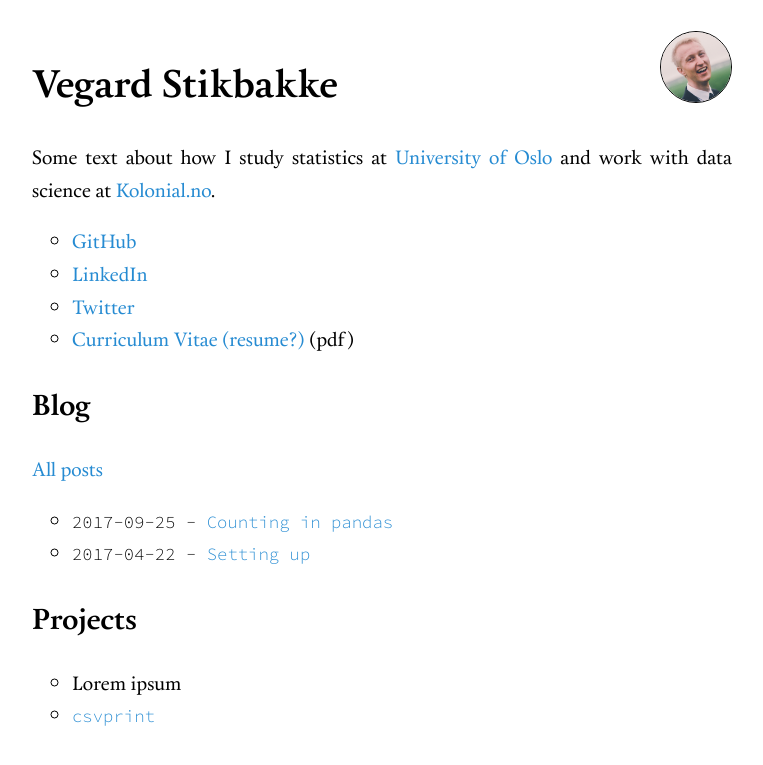
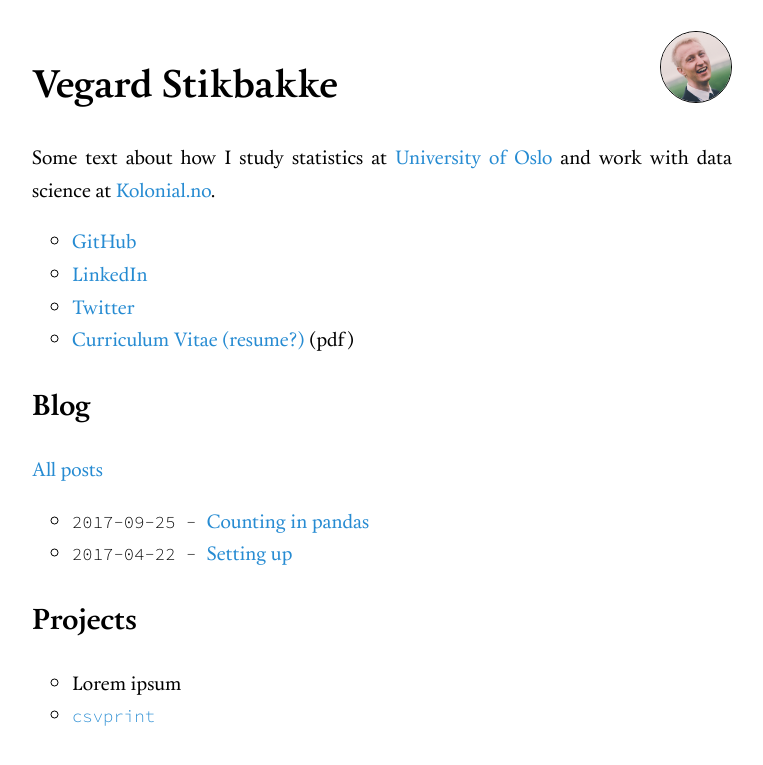
Before and after one commit to vegarsti/vegarsti.github.io, a Jekyll site: the page built from index.md, in a window 1280 px wide. Shown: the top 765 px of the page, without its empty margins (258-1021 px from the left). Built offline with Jekyll 4.4.1, drawn with Linux system fonts in a browser that asks for light colours.

Commit message:
Change links to posts

```diff
--- a/index.md
+++ b/index.md
@@ -18,7 +18,7 @@ Some text about how I study statistics at [University of Oslo](http://google.com
 
 [All posts](/blog.html)
 {% for post in site.posts limit: 3 %}
-- `{{ post.date | date: "%Y-%m-%d" }} - ` [`{{ post.title }}`]({{ post.url }}) {% endfor %}
+- `{{ post.date | date: "%Y-%m-%d" }} - ` [{{ post.title }}]({{ post.url }}) {% endfor %}
 
 ## Projects
 
```
Also changed, not shown: blog.md (+1 -1 lines).
